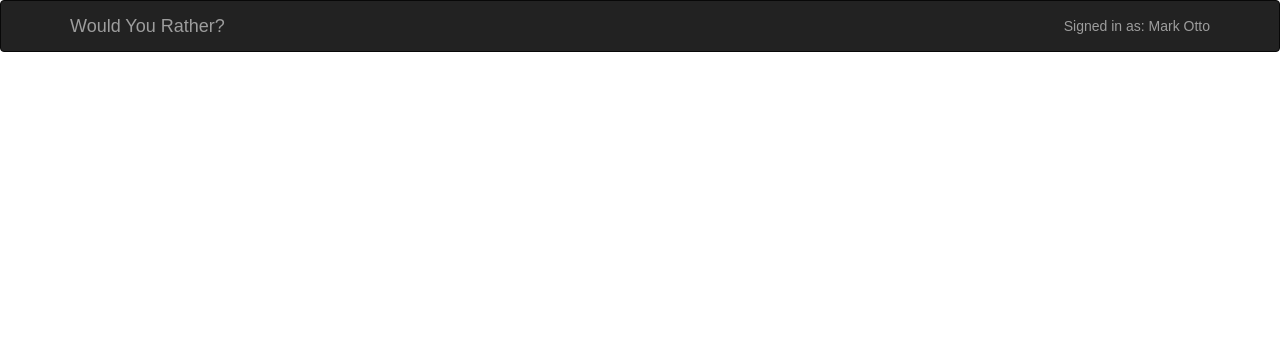
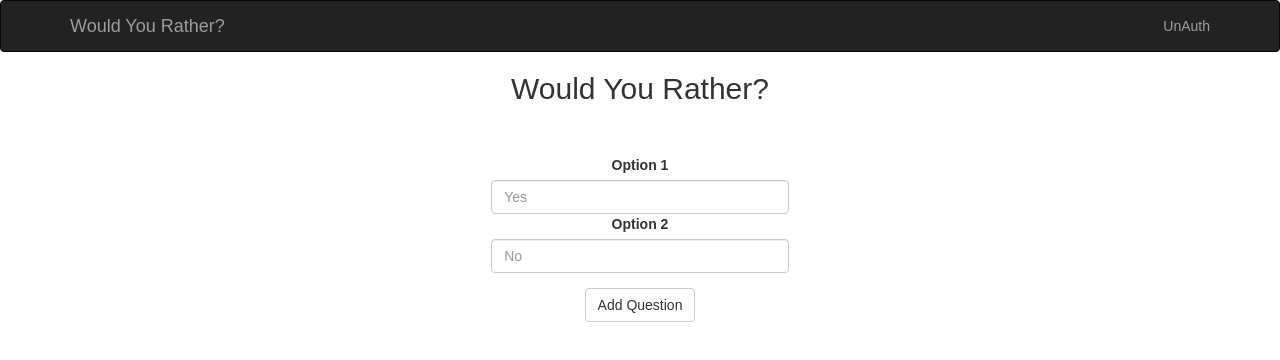
Before and after one commit to ehmadzubair/react-nd-would-you-rather, a React (Create React App) app: page /question/add in a window 1280 px wide. Shown: the top 360 px of the page. Built offline with nearby package versions, Linux system fonts and the light colour scheme.

Commit message:
feat: Complete QuestionDetail and AddQuestion Components

```diff
--- a/src/App.js
+++ b/src/App.js
@@ -1,9 +1,14 @@
 import React, { Component } from 'react';
 import logo from './logo.svg';
 import './App.css';
+import fakeAuth from './utils/AuthService'
+
+import AddQuestion from './components/addQuestion'
 import NavBar from './components/NavigationBar'
 import HomePage from './components/home'
 import Login from './components/Login'
+import QuestionDetail from './components/questionDetail'
+import NoMatch from './components/NoMatch'
 
 import { BrowserRouter, Route, Switch } from 'react-router-dom'
 import PrivateRoute from './utils/PrivateRoute'
@@ -12,12 +17,20 @@ class App extends Component {
   render() {
     return (
       <div className="App">
-          <NavBar />
+
           <BrowserRouter>
-              <Switch>
-                  <PrivateRoute exact path='/' component={HomePage} />
-                  <Route path='/login' component={Login} />
-              </Switch>
+              <div>
+                  <NavBar isAuthenticated={fakeAuth.isAuthenticated}/>
+                  <Switch>
+                      <PrivateRoute exact path='/' component={HomePage} />
+                      <Route path='/question/add' component={AddQuestion} />
+                      <Route exact path='/question/:question_id' component={QuestionDetail} />
+                      <Route path='/login' component={Login} />
+
+                      <Route component={NoMatch} />
+                  </Switch>
+              </div>
+
           </BrowserRouter>
 
       </div>
--- a/src/components/Login.js
+++ b/src/components/Login.js
@@ -2,9 +2,12 @@ import React from 'react'
 import fakeAuth from '../utils/AuthService'
 import { Redirect } from 'react-router-dom'
 
+import {DropdownButton, MenuItem} from 'react-bootstrap'
+
 class Login extends React.Component {
   state = {
-    redirectToReferrer: false
+    redirectToReferrer: false,
+    selectedUsername: 'Select User...'
   };
 
   login = () => {
@@ -12,6 +15,18 @@ class Login extends React.Component {
       this.setState({ redirectToReferrer: true });
     });
   };
+
+  users = [
+      'User A',
+      'User B',
+      'User C'
+  ]
+
+  handleUserSelect = (k, event) => {
+      this.setState({
+          selectedUsername: this.users[k]
+      })
+  }
 
   render() {
     const { from } = this.props.location.state || { from: { pathname: "/" } };
@@ -24,7 +39,24 @@ class Login extends React.Component {
     return (
       <div>
         <p>You must log in to view the page at {from.pathname}</p>
-        <button onClick={this.login}>Log in</button>
+        <h3>Login as</h3>
+
+        <DropdownButton
+          bsStyle={'default'}
+          title={this.state.selectedUsername}
+          key={1}
+          id={`split-button-basic-1`}
+          onSelect={this.handleUserSelect}
+          >
+          <MenuItem eventKey="0">User A</MenuItem>
+          <MenuItem eventKey="1">User B</MenuItem>
+          <MenuItem eventKey="2">User C</MenuItem>
+        </DropdownButton>
+        <hr />
+        <p>
+            <button onClick={this.login}>Log in</button>
+        </p>
+
       </div>
     );
   }
--- a/src/components/NavigationBar.js
+++ b/src/components/NavigationBar.js
@@ -1,20 +1,24 @@
 import React from 'react'
 import {Navbar} from 'react-bootstrap'
+import fakeAuth from '../utils/AuthService'
+import {NavLink} from 'react-router-dom'
 
 class NavigationBar extends React.Component {
 
     render() {
+        const {isAuthenticated} = this.props
         return (
         <Navbar inverse>
           <Navbar.Header>
             <Navbar.Brand>
-              <a href="#home">Would You Rather?</a>
+                <NavLink to='/'>Would You Rather?</NavLink>
+
             </Navbar.Brand>
             <Navbar.Toggle />
           </Navbar.Header>
           <Navbar.Collapse>
             <Navbar.Text pullRight>
-              Signed in as: <Navbar.Link href="#">Mark Otto</Navbar.Link>
+                {isAuthenticated ? ('Authenicated') : ('UnAuth')}
             </Navbar.Text>
           </Navbar.Collapse>
         </Navbar>
@@ -23,3 +27,23 @@ class NavigationBar extends React.Component {
 }
 
 export default NavigationBar
+
+
+
+// const AuthButton = withRouter(
+//   ({ history }) =>
+//     fakeAuth.isAuthenticated ? (
+//       <p>
+//         Welcome!{" "}
+//         <button
+//           onClick={() => {
+//             fakeAuth.signout(() => history.push("/"));
+//           }}
+//         >
+//           Sign out
+//         </button>
+//       </p>
+//     ) : (
+//       <p>You are not logged in.</p>
+//     )
+// );
--- /dev/null
+++ b/src/components/NoMatch.js
@@ -0,0 +1,14 @@
+import React from 'react'
+
+class NoMatch extends React.Component {
+    render() {
+        return (
+            <div className='top-buffer-50'>
+                <h2>404</h2>
+                <p>Couldn't find the page you're looking for</p>
+            </div>
+        )
+    }
+}
+
+export default NoMatch
--- /dev/null
+++ b/src/components/addQuestion/index.js
@@ -0,0 +1,41 @@
+import React from 'react'
+import {Row, Col, FormGroup, ControlLabel, FormControl, Button} from 'react-bootstrap'
+
+class AddQuestion extends React.Component {
+    render() {
+        return (
+            <div>
+                <h2> Would You Rather? </h2>
+                <Row className='top-buffer-50'>
+                    <Col md={6} mdOffset={3}>
+                        <Row>
+                            <Col md={6} mdOffset={3}>
+                            <form>
+                                <FormGroup
+                                    controlId='formBasicText'
+                                    >
+                                <ControlLabel>Option 1</ControlLabel>
+                                <FormControl
+                                    type='text'
+                                    placeholder='Yes'
+                                    />
+
+                                <ControlLabel>Option 2</ControlLabel>
+                                <FormControl
+                                    type='text'
+                                    placeholder='No'
+                                    />
+                                </FormGroup>
+
+                            <Button type="submit">Add Question</Button>
+                            </form>
+                            </Col>
+                        </Row>
+                    </Col>
+                </Row>
+            </div>
+        )
+    }
+}
+
+export default AddQuestion
--- /dev/null
+++ b/src/components/questionDetail/index.js
@@ -0,0 +1,46 @@
+import React from 'react'
+import {Row, Col, Image, Button} from 'react-bootstrap'
+
+class QuestionDetail extends React.Component {
+    render() {
+        return (
+            <div>
+            <Row className='top-buffer-50'>
+                <Col xs={10} xsOffset={1} md={6} mdOffset={3} >
+                    <h2>Would You Rather?</h2>
+                </Col>
+            </Row>
+            <Row>
+                <Col md={4} mdOffset={4}>
+                    <Row>
+                        <Col md={1} mdOffset={4}>
+                            <Image src="http://via.placeholder.com/30x30" circle />
+                        </Col>
+                        <Col md={3}>
+                            Ehmad Zubair
+                        </Col>
+                    </Row>
+                </Col>
+
+            </Row>
+            <Row className='top-buffer'>
+                <Col md={2} mdOffset={5}>
+                    <Row>
+                        <Col md={6}>
+                            <Button bsStyle='primary' bsSize='large'> Option 1 </Button>
+                            <p>6 votes, 30%</p>
+                        </Col>
+                        <Col md={6}>
+                            <Button  bsSize='large'> Option 2 </Button>
+                            <p>14 votes, 70%</p>
+                        </Col>
+                    </Row>
+                </Col>
+
+            </Row>
+        </div>
+        )
+    }
+}
+
+export default QuestionDetail
--- a/src/index.css
+++ b/src/index.css
@@ -7,3 +7,9 @@ body {
 .table td {
     text-align:center;
 }
+
+.top-buffer { margin-top:20px; }
+
+.top-buffer-50 {
+    margin-top:50px;
+}
```
